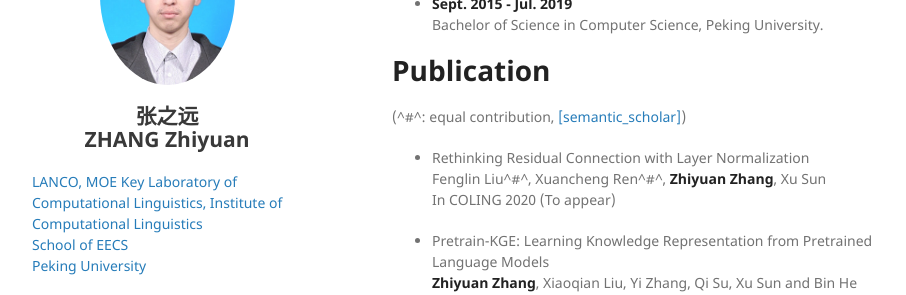
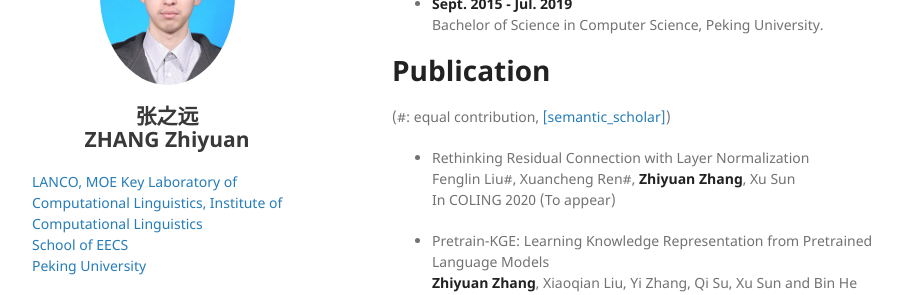
Before and after one commit to pkuzzy/pkuzzy.github.io, a Jekyll site: the page built from index.md, in a window 1280 px wide and 900 px high, scrolled down 314 px. Shown: the part 153-448 px from the top of the window, without its empty margins (178-1084 px from the left). Built offline with Jekyll 4.4.1, drawn with Linux system fonts in a browser that asks for light colours; nearby versions of some CDN libraries; our own code applies the rules of GitHub Pages for plain Markdown files.

```diff
--- a/index.md
+++ b/index.md
@@ -16,10 +16,10 @@ Zhiyuan Zhang (张之远) is a Ph.D. student, supervised by Prof. [Xu Sun (孙
   Bachelor of Science in Computer Science, Peking University.
 
 # Publication
-(^\#^: equal contribution, [[semantic_scholar]](https://www.semanticscholar.org/author/Zhiyuan-Zhang/50317060))
+(\#: equal contribution, [[semantic_scholar]](https://www.semanticscholar.org/author/Zhiyuan-Zhang/50317060))
 
 - Rethinking Residual Connection with Layer Normalization
-  Fenglin Liu^\#^, Xuancheng Ren^\#^, **Zhiyuan Zhang**, Xu Sun
+  Fenglin Liu\#, Xuancheng Ren\#, **Zhiyuan Zhang**, Xu Sun
   In COLING 2020 (To appear)
 
 - Pretrain-KGE: Learning Knowledge Representation from Pretrained Language Models
```
